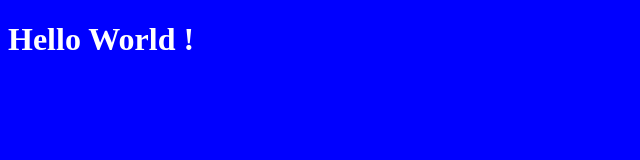
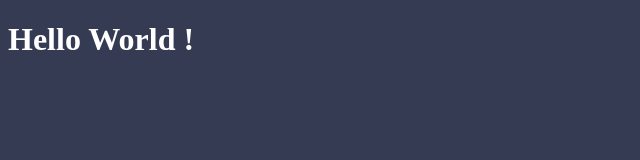
Before and after one commit to Leoesb33/Bootcamp, a plain HTML site: page index.html in a window 1280 px wide. Shown: the whole page, without its empty margins (0-640 px from the left). Drawn offline with Linux system fonts and the light colour scheme.

Commit message:
changement couleur fond

```diff
--- a/css/main.css
+++ b/css/main.css
@@ -1,5 +1,5 @@
 body {
-    background-color: blue;
+    background-color:#353b53;
 }
 h1 {
     color: white;
```
